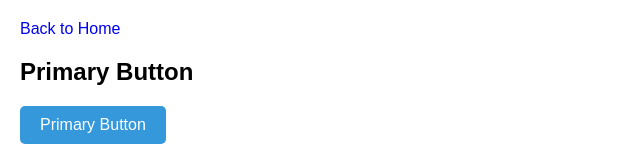
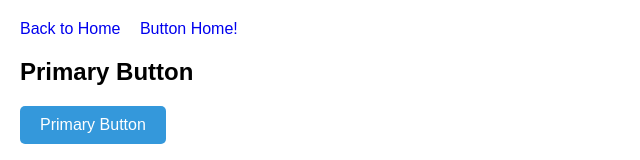
Before and after one commit to AskNova/hello, a plain HTML site: page button.html in a window 1280 px wide. Shown: the top 160 px of the page, without its empty margins (0-640 px from the left). Drawn offline with Linux system fonts and the light colour scheme.

Commit message:
button home fix

```diff
--- a/button.html
+++ b/button.html
@@ -74,6 +74,7 @@
 
 <div class="navigation">
     <a href="index.html">Back to Home</a>
+    <a href="buttons/index.html">Button Home!</a>
 </div>
 
 <div class="button-styles">
```
Also changed, not shown: buttons/button-blue.html (renamed from button/button-blue.html), buttons/button.css (renamed from button/button.css), buttons/index.html (renamed from button/index.html).
